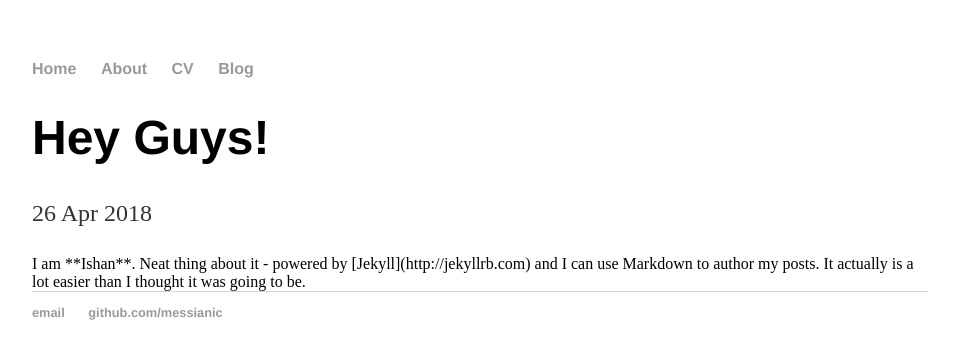
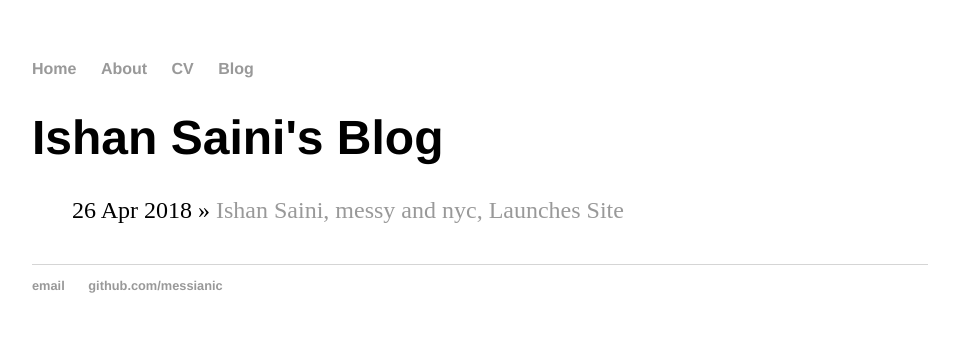
Before and after one commit to messianic/ishansaini.github.io, a Jekyll site: the page built from about/index.html, in a window 1280 px wide. Shown: the top 359 px of the page, without its empty margins (160-1119 px from the left). Built offline with Jekyll 4.4.1, drawn with Linux system fonts in a browser that asks for light colours.

Commit message:
Update index.html
updated it html not md.

```diff
--- a/about/index.html
+++ b/about/index.html
@@ -1,6 +1,11 @@
 ---
-layout: post
-title: "Hey Guys!"
-date: 2018-04-26
+layout: default
+title: Ishan Saini's Blog
 ---
-I am **Ishan**. Neat thing about it - powered by [Jekyll](http://jekyllrb.com) and I can use Markdown to author my posts. It actually is a lot easier than I thought it was going to be.
+	<h1>{{ page.title }}</h1>
+	<ul class="posts">
+
+	  {% for post in site.posts %}
+	    <li><span>{{ post.date | date_to_string }}</span> » <a href="{{ post.url }}" title="{{ post.title }}">{{ post.title }}</a></li>
+	  {% endfor %}
+</ul>
```
